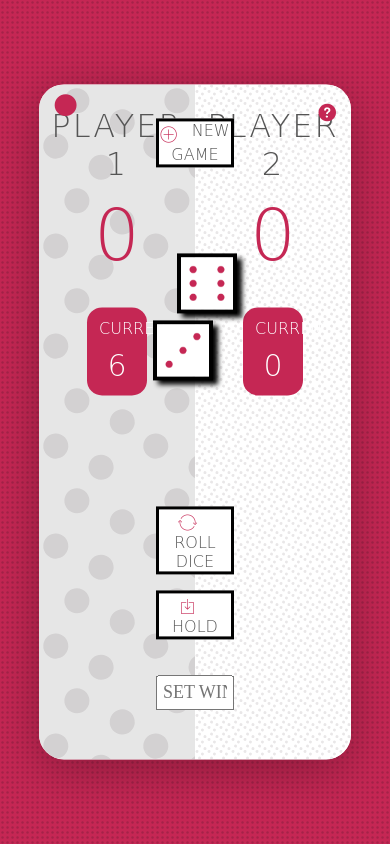
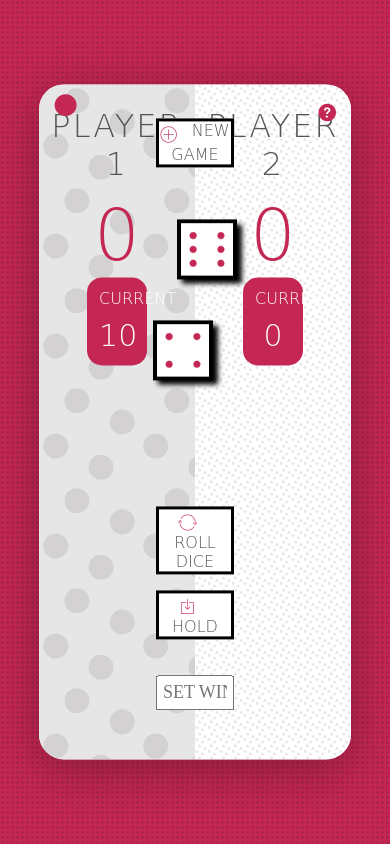
Before and after one commit to christinetrant/pig-game, a plain HTML site: page index.html in a window 390 px wide. Both pictures are taken after a click on the button "ROLL DICE". Drawn offline with nearby package versions, Linux system fonts and the light colour scheme; a web font is replaced by a local one.

Commit message:
adding v.5 of pig game

```diff
--- a/app.js
+++ b/app.js
@@ -64,7 +64,8 @@ document.querySelector('.btn-roll').addEventListener('click', btn) {
       //Calculate Dice Roll Result
       //.floor removes the decimal   //.random creates a random number
       //Dice doesn't need to be globally defined so we move it in here
-      var dice = Math.floor(Math.random()*6) + 1;
+      var dice1 = Math.floor(Math.random()*6) + 1;
+      var dice2 = Math.floor(Math.random()*6) + 1;
       // var dice = 6;
 
       // BONUS 1 - OPTION 2:
@@ -86,14 +87,15 @@ document.querySelector('.btn-roll').addEventListener('click', btn) {
       // }
 
       // 2. Display result
-      var diceDOM = document.querySelector('.dice');
-      diceDOM.style.display = 'block'; // once dice is rolled we want to display result
-      diceDOM.src = 'img/dice-' + dice + '.png'; // selects png of dice number we've calculated
+      document.getElementById('dice-1').style.display = 'block';
+      document.getElementById('dice-2').style.display = 'block';
+      document.getElementById('dice-1').src = 'img/dice-' + dice1 + '.png';
+      document.getElementById('dice-2').src = 'img/dice-' + dice2 + '.png';
 
       // 3. Update the round's score IF the rolled dice number is NOT a 1
-      if(dice !== 1) {
+      if(dice1 !== 1 && dice2 !== 1) {
         //Add score
-        roundScore += dice;
+        roundScore += dice1 + dice2;
         //This is displayed in players current score box
         document.querySelector('#current-' + activePlayer).textContent = roundScore;
       } else {
@@ -101,18 +103,18 @@ document.querySelector('.btn-roll').addEventListener('click', btn) {
         nextPlayer();
       }
 
-      //4. BONUS: Player loses their ENTIRE (scores[activePlayer]) score when they roll two sixes in a row
-      if(dice === 6 && lastRoll === 6) {
+      //4. BONUS: Player loses their ENTIRE (scores[activePlayer]) score when they roll two double sixes in a row
+      if((dice1+dice2) === 12 && lastRoll === 12) {
         //Reset lastRoll to 0
         lastRoll=0;
         //Delete scores
         scores[activePlayer] = 0;
-        // console.log("Two Sixes rolled in a row!");
+        console.log("Two Sixes rolled in a row!");
         //NEXT PLAYER
         nextPlayer();
       } else {
-        //lastRoll = 6
-        lastRoll = dice;
+        //lastRoll = 12
+        lastRoll = 12;
       }
 
     } //else nothing
@@ -145,7 +147,9 @@ document.querySelector('.btn-hold').addEventListener('click', function() {
     // 3. Check if the player has won the game:
     if (scores[activePlayer] >= winScore) {
       document.querySelector('#name-' + activePlayer).textContent = 'Winner!';
-        document.querySelector('.dice').style.display = 'none';
+      // document.getElementById('dice-1').style.display = 'none';
+      // document.getElementById('dice-2').style.display = 'none';
+      hideDice();
         // Winner css class - call it here & remove the active class
         document.querySelector('.player-' + activePlayer + '-panel').classList.add('winner');
         document.querySelector('.player-' + activePlayer + '-panel').classList.remove('active');
@@ -178,7 +182,9 @@ function nextPlayer() {
   document.querySelector('.player-1-panel').classList.toggle('active');
 
   //When the player rolls 1 we want to hide the dice for the next user to roll:
-  document.querySelector('.dice').style.display = 'none';
+  // document.getElementById('dice-1').style.display = 'none';
+  // document.getElementById('dice-2').style.display = 'none';
+  hideDice();
 }
 
 // NEW GAME BUTTON
@@ -200,7 +206,9 @@ function init() {
   document.getElementById('current-1').textContent = 0;
 
   //can change the css of dice class - we want to hide the dice class at the beginning of the game
-  document.querySelector('.dice').style.display = 'none';
+  // document.getElementById('dice-1').style.display = 'none';
+  // document.getElementById('dice-2').style.display = 'none';
+  hideDice();
 
   //change the text to Player 1 and Player 2 in case of Winners in previous game:
   document.getElementById('name-0').textContent = 'Player 1';
@@ -214,6 +222,11 @@ function init() {
   document.querySelector('.player-0-panel').classList.add('active');
 }
 
+// Function to set dice display style to none:
+function hideDice() {
+  document.getElementById('dice-1').style.display = 'none';
+  document.getElementById('dice-2').style.display = 'none';
+}
 
 /*
 BONUS 2 - WINNER SCORE INPUT BUTTON
--- a/index.html
+++ b/index.html
@@ -2,7 +2,6 @@
 <html lang="en">
 <head>
 	<meta charset="UTF-8">
-        <!-- <link href="https://fonts.googleapis.com/css?family=Lato:100,300,600" rel="stylesheet" type="text/css"> -->
 	<link href="http://code.ionicframework.com/ionicons/2.0.1/css/ionicons.min.css" rel="stylesheet" type="text/css">
 	<link type="text/css" rel="stylesheet" href="style.css">
 
@@ -35,8 +34,8 @@
 
 		<input type="text" id="set-score" placeholder="Set Winning Score!">
 
-            <img src="img/dice-5.png" alt="Dice" class="dice">
-            <img src="img/dice-3.png" alt="Dice" class="dice2">
+		<img src="img/dice-5.png" alt="Dice" class="dice" id="dice-1">
+		<img src="img/dice-3.png" alt="Dice" class="dice" id="dice-2">
 
 		<a href="#" class="help"><i class="ion-help-circled"></i></a>
 	</div>
@@ -45,7 +44,7 @@
 
 		<h3>GAME RULES:</h3>
 		<p>Score points by rolling the dice. Fist player to 100 wins.</p>
-            <p>If you roll a 1, you lose your turn. If a 6 is rolled twice in a row, you lose all your points and your turn.</p>
+		<p>If you roll a one, you lose your turn. If double sixes are rolled twice in a row, you lose all your points and your turn.</p>
 		<p>You can keep your current score and pass by clicking hold.</p>
 		<p>You can set the winning score to something different in the box.</p>
 
--- a/style.css
+++ b/style.css
@@ -103,6 +103,7 @@ body {
 	padding: 12px;
 	text-align: center;
 	border-radius: 15px;
+	align-self: flex-end;
 }
 
 .player-current-label {
@@ -170,14 +171,14 @@ i {
 .btn-hold { top: 75%;}
 #set-score { top: 87.5%; }
 
-.dice, .dice2 {
+.dice{
 	transform: translateX(-50%);
 	height: 100px;
 	box-shadow: 5px 5px 5px 0px rgba(0,0,0,1);
 	border: 0.3rem solid #000;
 }
-.dice { position: absolute; left: 54%; top: 20%; }
-.dice2 { position: absolute; left: 46%; top: 35%; }
+#dice-1 { position: absolute; left: 54%; top: 20%; }
+#dice-2 { position: absolute; left: 46%; top: 35%; }
 
 .winner { background-color: #e6e6e6; }
 .winner .player-name { font-weight: 300; font-size: 3.75rem; margin-bottom: -22px; color: #c52754; }
@@ -221,8 +222,9 @@ i {
 
 @media only screen and (max-width: 1200px) {
 	.player-name { font-size: 2.5rem; }
-    .player-score { font-size: 4.5rem; /*margin-bottom: 15%;*/}
+	.player-score { font-size: 4.5rem; margin-bottom: 5%;}
 	.active .player-name::after { font-size: 5.75rem; top: -55%; left: 20%; }
+	.player-current-box { align-self: flex-end; }
 	.player-current-label { margin-bottom: 10px; font-size: 1rem; }
 	.player-current-score { font-size: 1.875rem; }
 	button { font-size: 1.25rem; }
@@ -236,8 +238,9 @@ i {
 
 @media only screen and (max-width: 900px) {
 	.player-name { font-size: 2rem; }
-    .player-score { font-size: 4.5rem; }
+	.player-score { font-size: 4.5rem; margin-bottom: 0; }
 	.active .player-name::after { font-size: 5.75rem; top: -75%; left: 5%; }
+	.player-current-box { align-self: flex-end; }
 	.player-current-label { margin-bottom: 10px; font-size: 1rem; }
 	.player-current-score { font-size: 1.875rem; /*margin-bottom: 10%;*/}
 	button { font-size: 1rem; width: 25%;}
```
Lines whose indentation alone changed are shown as unchanged.
